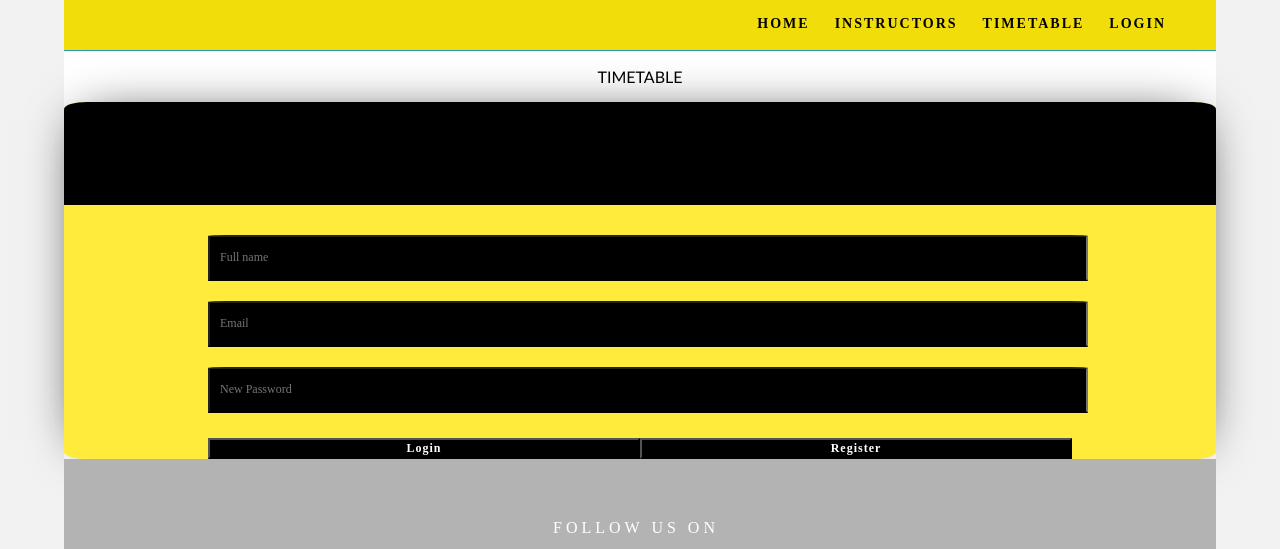
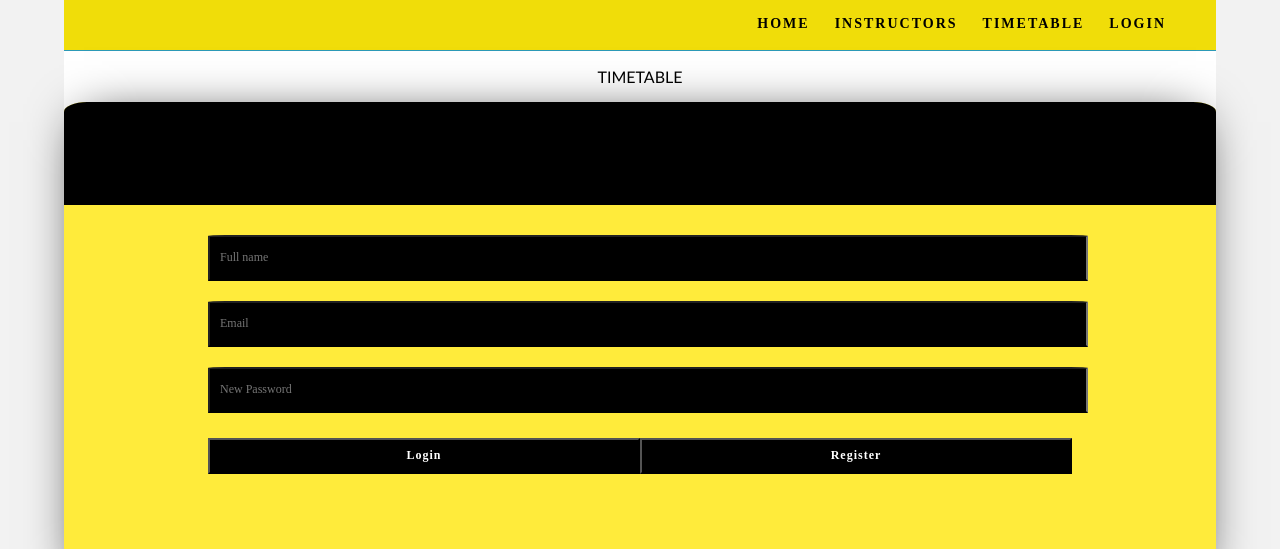
Before and after one commit to nafisajahin63/Rocu, a plain HTML site: page login.html in a window 1280 px wide. Shown: the top 549 px of the page. Drawn offline with Linux system fonts and the light colour scheme; a script that the page names is missing.

Commit message:
Update login.html

```diff
--- a/login.html
+++ b/login.html
@@ -77,7 +77,7 @@
 
 #form_content_inner_container {
     width: 75%;
-    height: 100%;
+    height: 360px;
 
     float: left;
 
```
